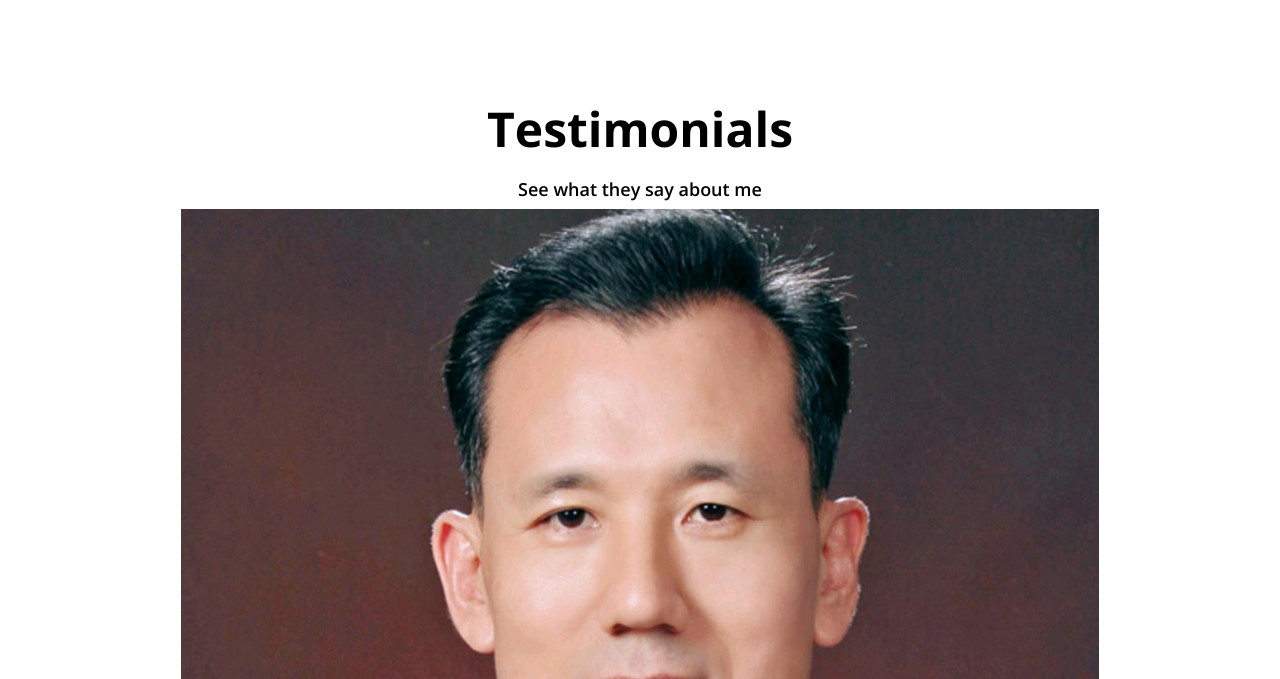
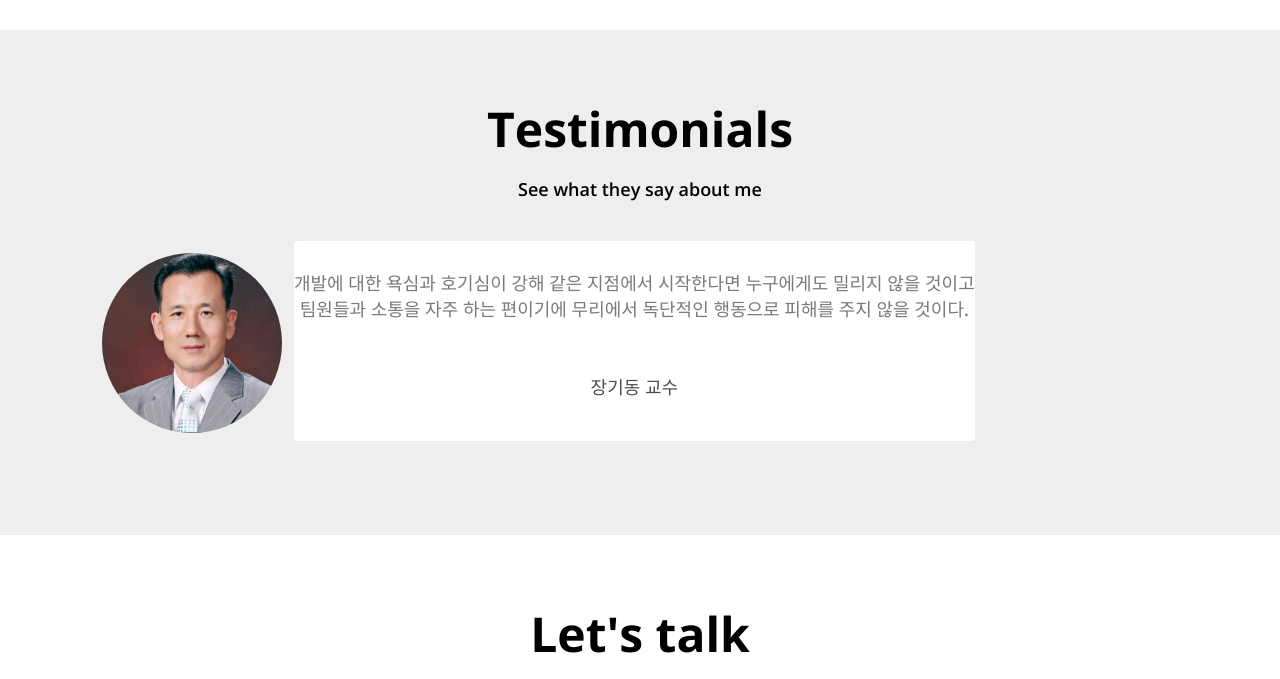
Before and after one commit to Jinm-kim/portfolio, a plain HTML site: page index.html in a window 1280 px wide. Shown: the part 3664-4343 px from the top of the page. Drawn offline with nearby package versions, Linux system fonts and the light colour scheme.

Commit message:
CSS testimonial

```diff
--- a/index.html
+++ b/index.html
@@ -303,9 +303,12 @@
                 alt="jang"
                 class="testimonial__avatar">
                 <div class="testimonial__speech-bubble">
-                    <p>개발에 대한 욕심과 호기심이 강해 같은 지점에서 시작한다면 누구에게도 밀리지 않을 것이다. <br />
+                    <p class="speech-bobble__talk"> <br />
+                        개발에 대한 욕심과 호기심이 강해 같은 지점에서 시작한다면 누구에게도 밀리지 않을 것이고 <br />
                         팀원들과 소통을 자주 하는 편이기에 무리에서 독단적인 행동으로 피해를 주지 않을 것이다.
                     </p>
+                    <br />
+                    <br />
                     <p class="speech-bobble__name">장기동 교수</p>
                 </div>
             </div>
--- a/style.css
+++ b/style.css
@@ -375,3 +375,40 @@ p {
     height: 2px;
     background-color: var(--color-dark-white);
 }
+
+/* Testimonials */
+
+#testimonials {
+    background-color: var(--color-light-white);
+}
+
+.testimonials {
+    margin: 40px;
+}
+
+
+.testimonial {
+    display: flex;
+}
+
+
+.testimonial__avatar {
+    width: 180px;
+    height: 180px;
+    border-radius: 50%;
+    margin: 12px;
+}
+
+.testimonial__speech-bubble {
+    background-color: white;
+    border-radius: var(--size-border-radius);
+    height: 200px;
+}
+
+.speech-bobble__talk {
+    color: var(--color-light-grey);
+}
+
+.speech-bobble__name {
+    color: var(--color-dark-grey);
+}
```
